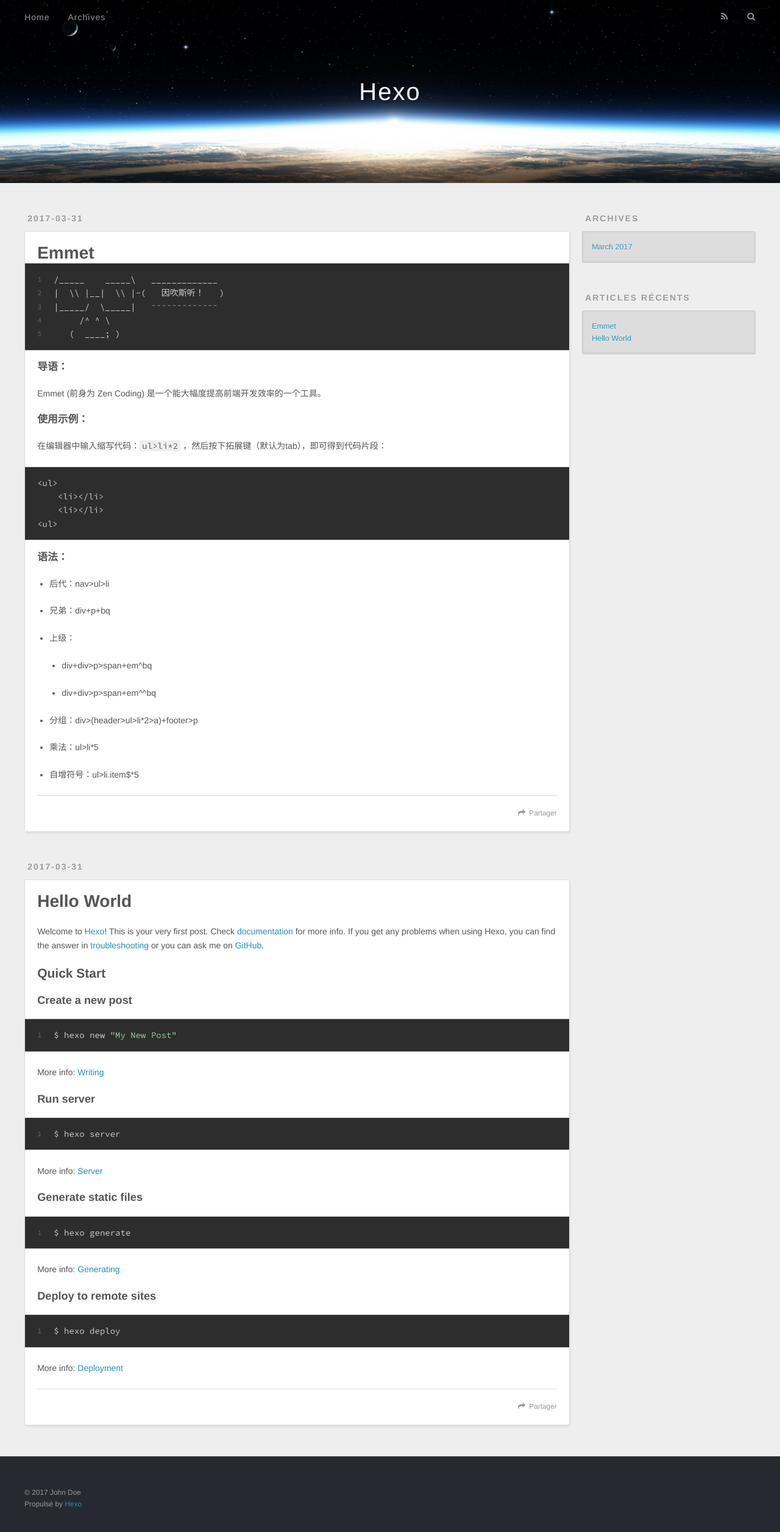
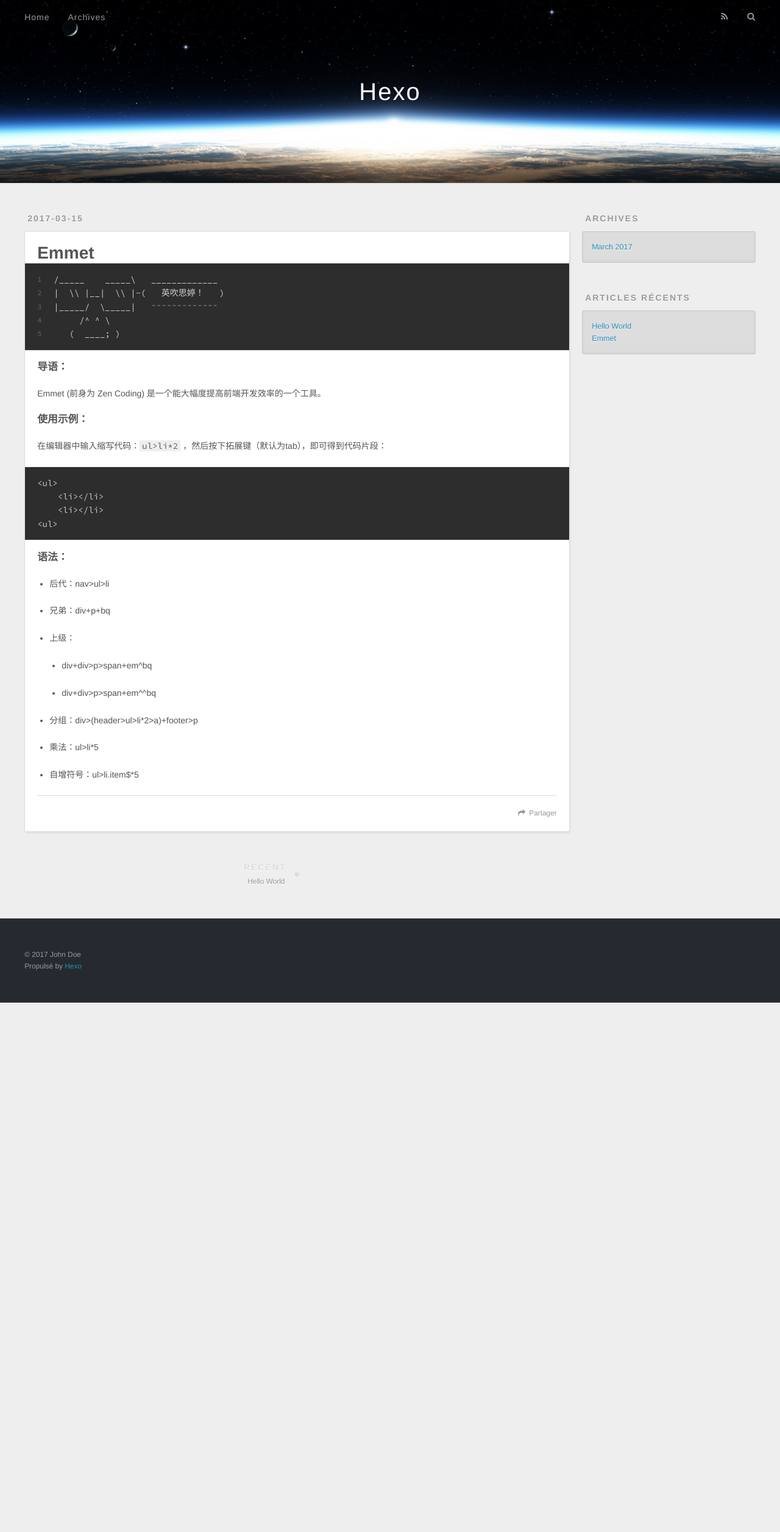
Before and after one commit to RebirthMan/chuenwei.github.io, a plain HTML site: page 2017/03/15/写作/index.html in a window 1280 px wide. Shown: the whole page at 61% size. After the commit the page ends 1644 px from the top, so only its background shows below. Drawn offline with nearby package versions, Linux system fonts and the light colour scheme.

Commit message:
Site updated: 2017-04-01 20:25:15

```diff
--- a/index.html
+++ b/2017/03/15/写作/index.html
@@ -3,14 +3,24 @@
 <head>
   <meta charset="utf-8">
 
-  <title>Hexo</title>
+  <title>Emmet | Hexo</title>
   <meta name="viewport" content="width=device-width, initial-scale=1, maximum-scale=1">
-  <meta property="og:type" content="website">
-<meta property="og:title" content="Hexo">
-<meta property="og:url" content="http://yoursite.com/index.html">
+  <meta name="description" content="12345/_____    _____\   _____________|  \\ |__|  \\ |-(   英吹思婷！   )|_____/  \_____|   ⁻⁻⁻⁻⁻⁻⁻⁻⁻⁻⁻⁻⁻     /^ ^ \        (  ____; )
+导语：Emmet (前身为 Zen Coding) 是一个能大幅度提高前端开发效率的一个工具。
+使用示例：在编辑器中输入缩写代码：ul&amp;gt;">
+<meta property="og:type" content="article">
+<meta property="og:title" content="Emmet">
+<meta property="og:url" content="http://yoursite.com/2017/03/15/写作/index.html">
 <meta property="og:site_name" content="Hexo">
+<meta property="og:description" content="12345/_____    _____\   _____________|  \\ |__|  \\ |-(   英吹思婷！   )|_____/  \_____|   ⁻⁻⁻⁻⁻⁻⁻⁻⁻⁻⁻⁻⁻     /^ ^ \        (  ____; )
+导语：Emmet (前身为 Zen Coding) 是一个能大幅度提高前端开发效率的一个工具。
+使用示例：在编辑器中输入缩写代码：ul&amp;gt;">
+<meta property="og:updated_time" content="2017-04-01T12:24:51.931Z">
 <meta name="twitter:card" content="summary">
-<meta name="twitter:title" content="Hexo">
+<meta name="twitter:title" content="Emmet">
+<meta name="twitter:description" content="12345/_____    _____\   _____________|  \\ |__|  \\ |-(   英吹思婷！   )|_____/  \_____|   ⁻⁻⁻⁻⁻⁻⁻⁻⁻⁻⁻⁻⁻     /^ ^ \        (  ____; )
+导语：Emmet (前身为 Zen Coding) 是一个能大幅度提高前端开发效率的一个工具。
+使用示例：在编辑器中输入缩写代码：ul&amp;gt;">
 
     <link rel="alternate" href="/atom.xml" title="Hexo" type="application/atom+xml">
 
@@ -59,12 +69,10 @@
   </div>
 </header>
       <div class="outer">
-        <section id="main">
-
-    <article id="[layout]-写作" class="article article-type-[layout]" itemscope itemprop="blogPost">
+        <section id="main"><article id="[layout]-写作" class="article article-type-[layout]" itemscope itemprop="blogPost">
   <div class="article-meta">
-    <a href="/2017/03/31/写作/" class="article-date">
-  <time datetime="2017-03-31T15:11:41.000Z" itemprop="datePublished">2017-03-31</time>
+    <a href="/2017/03/15/写作/" class="article-date">
+  <time datetime="2017-03-15T15:11:41.000Z" itemprop="datePublished">2017-03-15</time>
 </a>
 
   </div>
@@ -74,8 +82,8 @@
       <header class="article-header">
 
 
-    <h1 itemprop="name">
-      <a class="article-title" href="/2017/03/31/写作/">Emmet</a>
+    <h1 class="article-title" itemprop="name">
+      Emmet
     </h1>
 
 
@@ -83,7 +91,7 @@
 
     <div class="article-entry" itemprop="articleBody">
 
-        <figure class="highlight plain"><table><tr><td class="gutter"><pre><div class="line">1</div><div class="line">2</div><div class="line">3</div><div class="line">4</div><div class="line">5</div></pre></td><td class="code"><pre><div class="line">/_____    _____\   _____________</div><div class="line">|  \\ |__|  \\ |-(   因吹斯听！   )</div><div class="line">|_____/  \_____|   ⁻⁻⁻⁻⁻⁻⁻⁻⁻⁻⁻⁻⁻</div><div class="line">     /^ ^ \     </div><div class="line">   (  ____; )</div></pre></td></tr></table></figure>
+        <figure class="highlight plain"><table><tr><td class="gutter"><pre><div class="line">1</div><div class="line">2</div><div class="line">3</div><div class="line">4</div><div class="line">5</div></pre></td><td class="code"><pre><div class="line">/_____    _____\   _____________</div><div class="line">|  \\ |__|  \\ |-(   英吹思婷！   )</div><div class="line">|_____/  \_____|   ⁻⁻⁻⁻⁻⁻⁻⁻⁻⁻⁻⁻⁻</div><div class="line">     /^ ^ \     </div><div class="line">   (  ____; )</div></pre></td></tr></table></figure>
 <h4 id="导语："><a href="#导语：" class="headerlink" title="导语："></a>导语：</h4><p>Emmet (前身为 Zen Coding) 是一个能大幅度提高前端开发效率的一个工具。</p>
 <h4 id="使用示例："><a href="#使用示例：" class="headerlink" title="使用示例："></a>使用示例：</h4><p>在编辑器中输入缩写代码：<code>ul&gt;li*2</code> ，然后按下拓展键（默认为tab），即可得到代码片段：</p>
 <pre><code>&lt;ul&gt;
@@ -114,61 +122,29 @@
 
     </div>
     <footer class="article-footer">
-      <a data-url="http://yoursite.com/2017/03/31/写作/" data-id="cj0z7lmdj0001xwewugg4b6h3" class="article-share-link">Partager</a>
+      <a data-url="http://yoursite.com/2017/03/15/写作/" data-id="cj0z8do5x000164ewjxjeqm57" class="article-share-link">Partager</a>
 
 
     </footer>
   </div>
 
-</article>
+
+<nav id="article-nav">
+
+    <a href="/2017/03/31/hello-world/" id="article-nav-newer" class="article-nav-link-wrap">
+      <strong class="article-nav-caption">Récent</strong>
+      <div class="article-nav-title">
+
+          Hello World
+
+      </div>
+    </a>
 
 
-
-    <article id="post-hello-world" class="article article-type-post" itemscope itemprop="blogPost">
-  <div class="article-meta">
-    <a href="/2017/03/31/hello-world/" class="article-date">
-  <time datetime="2017-03-31T14:06:30.078Z" itemprop="datePublished">2017-03-31</time>
-</a>
-
-  </div>
-  <div class="article-inner">
+</nav>
 
 
-      <header class="article-header">
-
-
-    <h1 itemprop="name">
-      <a class="article-title" href="/2017/03/31/hello-world/">Hello World</a>
-    </h1>
-
-
-      </header>
-
-    <div class="article-entry" itemprop="articleBody">
-
-        <p>Welcome to <a href="https://hexo.io/" target="_blank" rel="external">Hexo</a>! This is your very first post. Check <a href="https://hexo.io/docs/" target="_blank" rel="external">documentation</a> for more info. If you get any problems when using Hexo, you can find the answer in <a href="https://hexo.io/docs/troubleshooting.html" target="_blank" rel="external">troubleshooting</a> or you can ask me on <a href="https://github.com/hexojs/hexo/issues" target="_blank" rel="external">GitHub</a>.</p>
-<h2 id="Quick-Start"><a href="#Quick-Start" class="headerlink" title="Quick Start"></a>Quick Start</h2><h3 id="Create-a-new-post"><a href="#Create-a-new-post" class="headerlink" title="Create a new post"></a>Create a new post</h3><figure class="highlight bash"><table><tr><td class="gutter"><pre><div class="line">1</div></pre></td><td class="code"><pre><div class="line">$ hexo new <span class="string">"My New Post"</span></div></pre></td></tr></table></figure>
-<p>More info: <a href="https://hexo.io/docs/writing.html" target="_blank" rel="external">Writing</a></p>
-<h3 id="Run-server"><a href="#Run-server" class="headerlink" title="Run server"></a>Run server</h3><figure class="highlight bash"><table><tr><td class="gutter"><pre><div class="line">1</div></pre></td><td class="code"><pre><div class="line">$ hexo server</div></pre></td></tr></table></figure>
-<p>More info: <a href="https://hexo.io/docs/server.html" target="_blank" rel="external">Server</a></p>
-<h3 id="Generate-static-files"><a href="#Generate-static-files" class="headerlink" title="Generate static files"></a>Generate static files</h3><figure class="highlight bash"><table><tr><td class="gutter"><pre><div class="line">1</div></pre></td><td class="code"><pre><div class="line">$ hexo generate</div></pre></td></tr></table></figure>
-<p>More info: <a href="https://hexo.io/docs/generating.html" target="_blank" rel="external">Generating</a></p>
-<h3 id="Deploy-to-remote-sites"><a href="#Deploy-to-remote-sites" class="headerlink" title="Deploy to remote sites"></a>Deploy to remote sites</h3><figure class="highlight bash"><table><tr><td class="gutter"><pre><div class="line">1</div></pre></td><td class="code"><pre><div class="line">$ hexo deploy</div></pre></td></tr></table></figure>
-<p>More info: <a href="https://hexo.io/docs/deployment.html" target="_blank" rel="external">Deployment</a></p>
-
-
-    </div>
-    <footer class="article-footer">
-      <a data-url="http://yoursite.com/2017/03/31/hello-world/" data-id="cj0z7lmdc0000xwew7gvz7fkd" class="article-share-link">Partager</a>
-
-
-    </footer>
-  </div>
-
 </article>
-
-
-
 
 </section>
 
@@ -199,11 +175,11 @@
       <ul>
 
           <li>
-            <a href="/2017/03/31/写作/">Emmet</a>
+            <a href="/2017/03/31/hello-world/">Hello World</a>
           </li>
 
           <li>
-            <a href="/2017/03/31/hello-world/">Hello World</a>
+            <a href="/2017/03/15/写作/">Emmet</a>
           </li>
 
       </ul>
```
Also changed, not shown: 2017/03/31/hello-world/index.html (+6 -10 lines), archives/2017/03/index.html (+21 -21 lines), archives/2017/index.html (+21 -21 lines), archives/index.html (+21 -21 lines).
